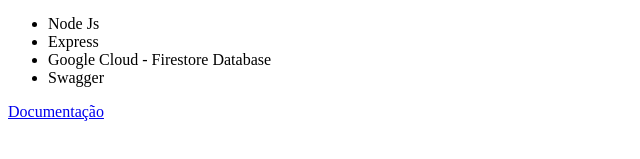
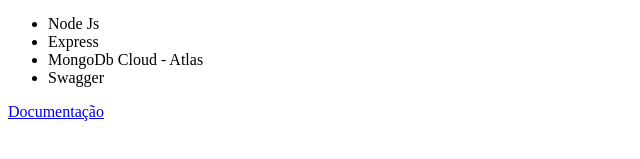
Before and after one commit to carlos-lourenco/desafio-wbrain, a website: page scr/index.html in a window 1280 px wide. Shown: the part 139-298 px from the top of the page, 0-640 px from the left. Drawn offline with Linux system fonts and the light colour scheme.

Commit message:
Ajustando html

```diff
--- a/scr/index.html
+++ b/scr/index.html
@@ -18,7 +18,7 @@
     <ul>
         <li>Node Js</li>
         <li>Express</li>
-        <li>Google Cloud - Firestore Database</li>
+        <li>MongoDb Cloud - Atlas</li>
         <li>Swagger</li>
       </ul>
       <a href="/api-docs">Documentação</a>
```
